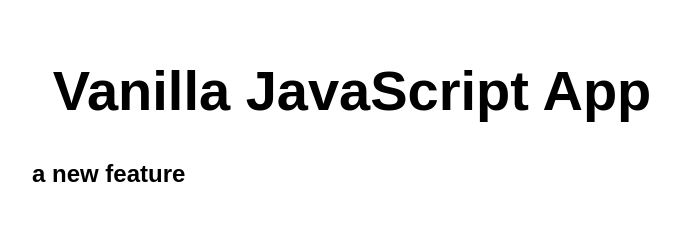
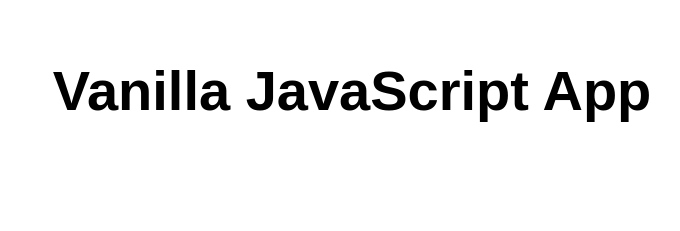
Before and after one commit to JamesDawson/jdtest-swa-poc, a plain HTML site: page src/index.html in a window 1280 px wide. Shown: the whole page, without its empty margins (288-968 px from the left). Drawn offline with Linux system fonts and the light colour scheme.

Commit message:
revert web site change

```diff
--- a/src/index.html
+++ b/src/index.html
@@ -11,7 +11,6 @@
 <body>
   <main>
     <h1>Vanilla JavaScript App</h1>
-    <h2>a new feature</h2>
   </main>
 </body>
 
```
